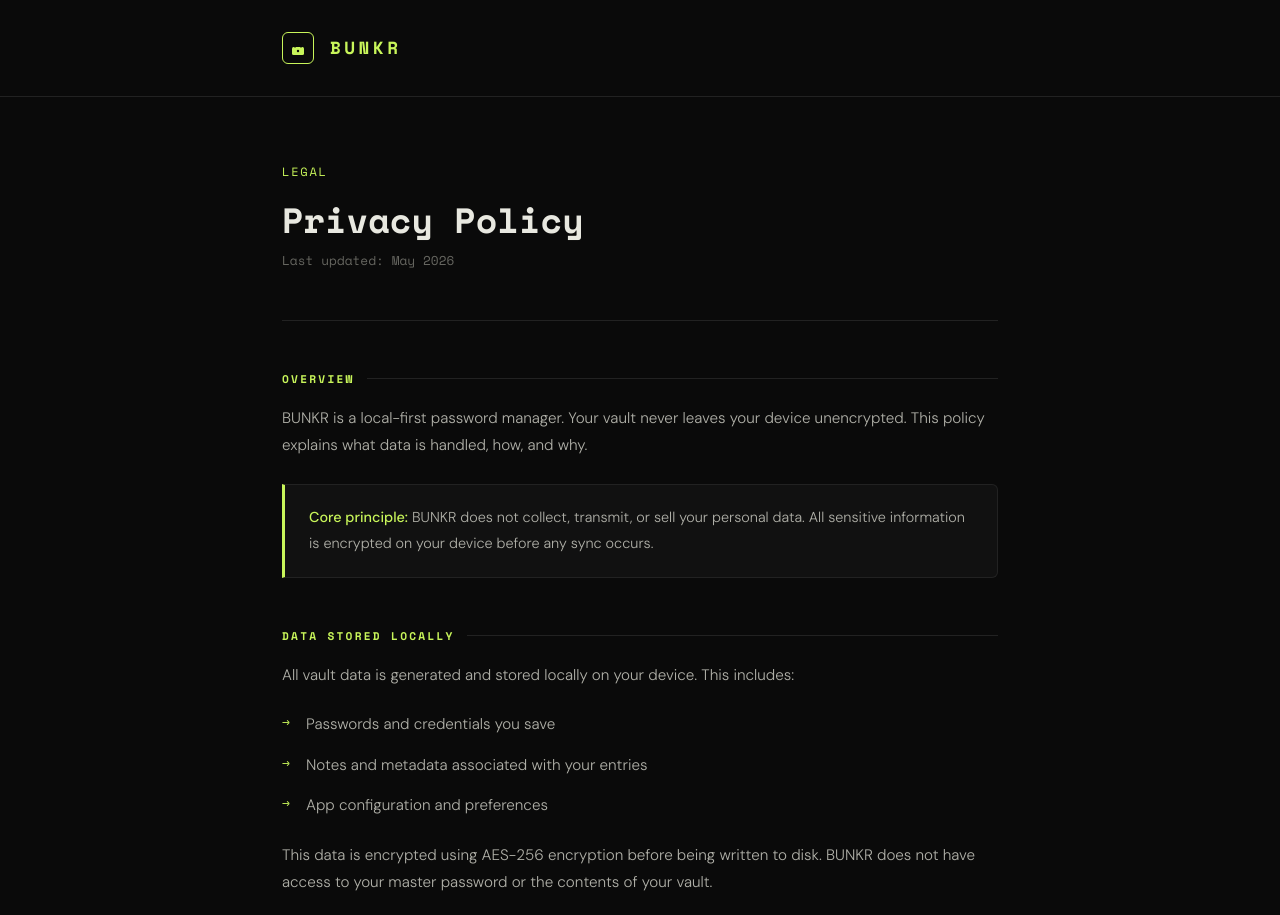
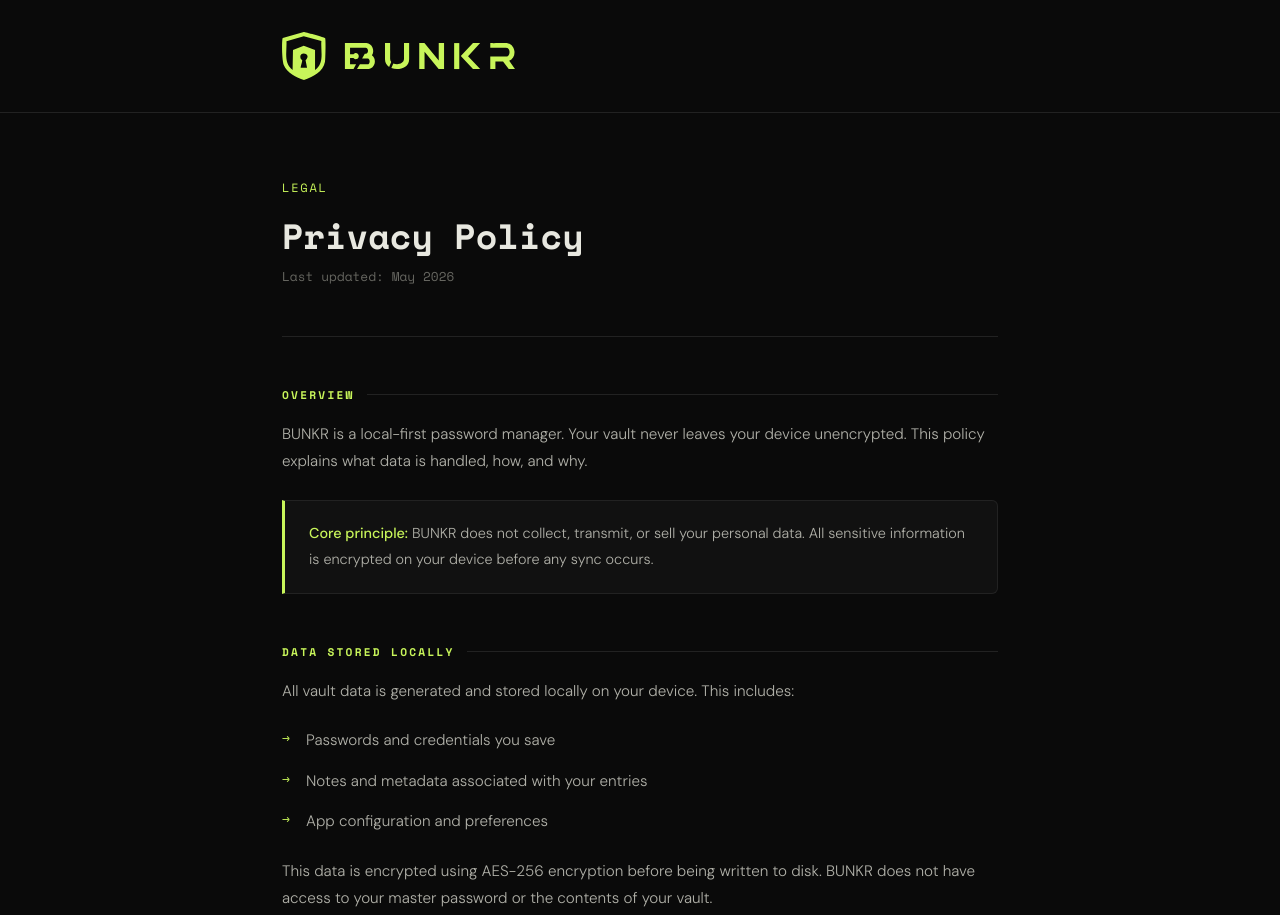
Before and after one commit to Mindfeast/mindfeast.github.io, a plain HTML site: page privacy.html in a window 1280 px wide. Shown: the top 915 px of the page. Drawn offline with nearby package versions, Linux system fonts and the light colour scheme.

Commit message:
edited privacy logo

```diff
--- a/privacy.html
+++ b/privacy.html
@@ -50,21 +50,18 @@
     color: var(--accent);
   }
 
+
   .logo-icon {
-    width: 32px;
-    height: 32px;
-    border: 1.5px solid var(--accent);
-    border-radius: 6px;
+    max-height: 3rem;
+    width: auto;
+    border: none;
+    border-radius: 0;
     display: flex;
     align-items: center;
     justify-content: center;
   }
 
-  .logo-icon svg {
-    width: 16px;
-    height: 16px;
-    fill: var(--accent);
-  }
+  .logo-icon svg { width: 15px; height: 15px; fill: var(--accent); }
 
   main {
     max-width: 780px;
@@ -202,14 +199,7 @@
 
 <header>
   <div class="inner">
-    <div class="logo-icon">
-      <svg viewBox="0 0 16 16" xmlns="http://www.w3.org/2000/svg">
-        <rect x="2" y="7" width="12" height="8" rx="1.5"/>
-        <path d="M5 7V5a3 3 0 0 1 6 0v2" stroke="#0a0a0a" stroke-width="1.5" fill="none" stroke-linecap="round"/>
-        <circle cx="8" cy="11" r="1.2" fill="#0a0a0a"/>
-      </svg>
-    </div>
-    <span class="logo">BUNKR</span>
+    <img src="icon.svg" alt="BUNKR" class="logo-icon" />
   </div>
 </header>
 
```
